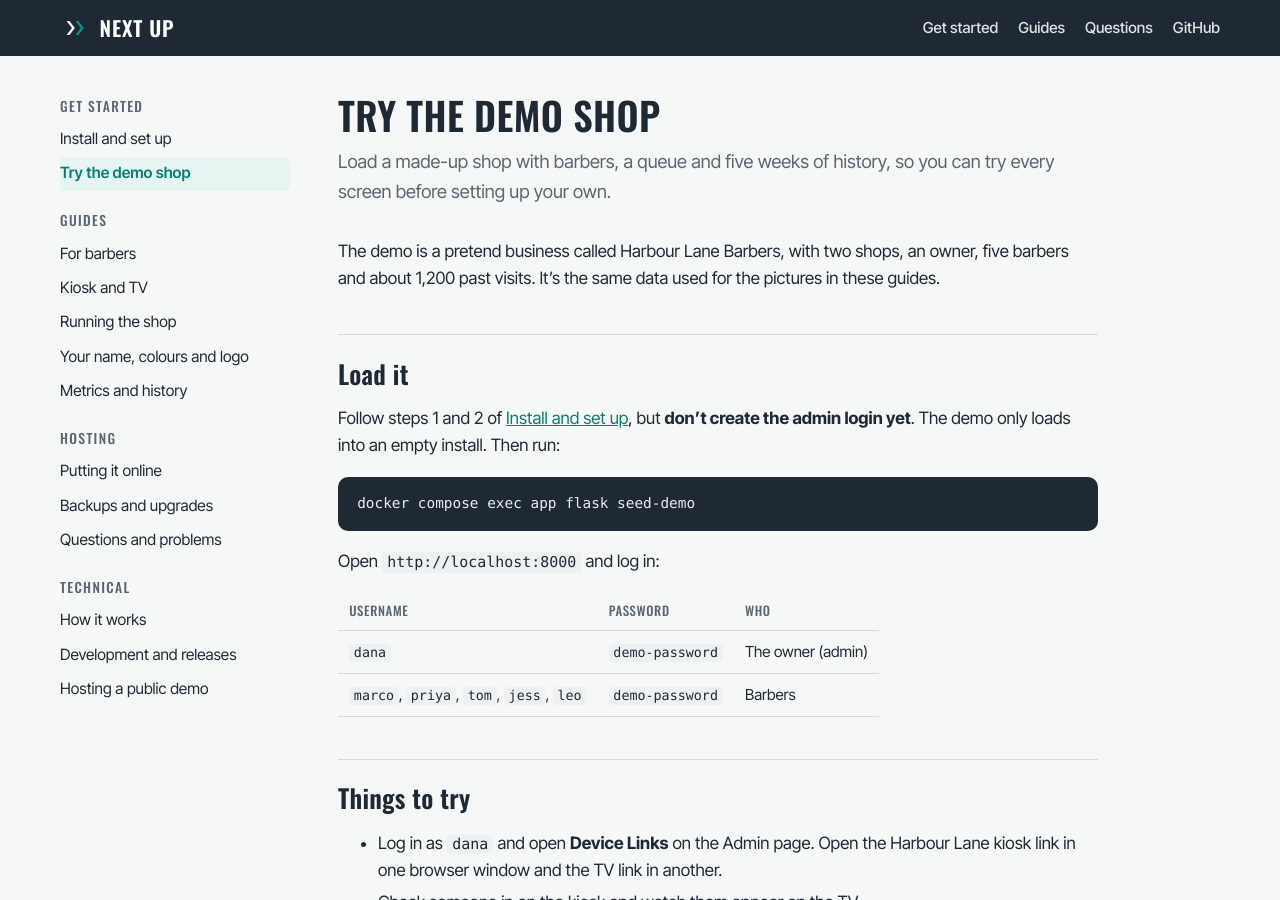
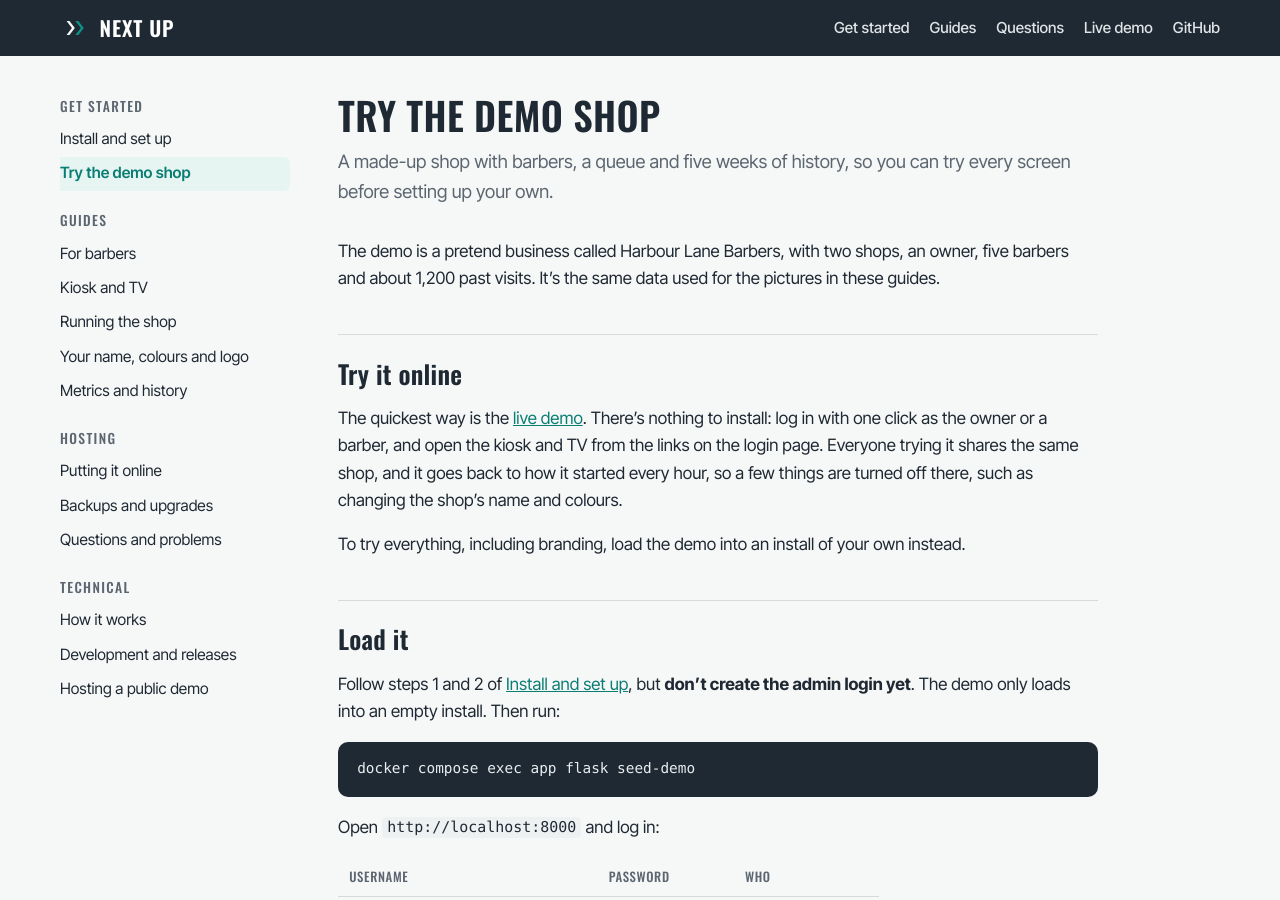
Before and after one commit to feisar91/next-up, a Jekyll site: the page built from docs/demo.md, in a window 1280 px wide and 900 px high. Built offline with Jekyll 4.4.1, drawn with Linux system fonts in a browser that asks for light colours.

Commit message:
docs: Link the live demo from the docs site
The address is demo_url in docs/_config.yml; leaving it blank hides the links.

Co-Authored-By: Claude Opus 5.5 <noreply@anthropic.com>

```diff
--- a/docs/_config.yml
+++ b/docs/_config.yml
@@ -2,6 +2,8 @@ title: Next Up
 description: Walk-in check-in for barber shops. Customers put their name in on a tablet, the queue shows on the shop TV, and barbers call people up from their phones. Free and open source.
 # The GitHub repository, used for the install commands and links.
 repository: feisar91/next-up
+# The public demo (docs/technical/public-demo.md). Leave blank to hide the links to it.
+demo_url: https://nextup.demo.feisar.xyz
 # Where the site is served from: /<repository name> for GitHub Pages project
 # sites, or "" on a custom domain.
 baseurl: /next-up
--- a/docs/_layouts/default.html
+++ b/docs/_layouts/default.html
@@ -35,6 +35,7 @@
         <a href="{{ '/getting-started/' | relative_url }}">Get started</a>
         <a href="{{ '/guides/barbers/' | relative_url }}">Guides</a>
         <a href="{{ '/faq/' | relative_url }}">Questions</a>
+        {% if site.demo_url %}<a href="{{ site.demo_url }}">Live demo</a>{% endif %}
         <a href="https://github.com/{{ site.repository }}">GitHub</a>
       </nav>
     </div>
--- a/docs/demo.md
+++ b/docs/demo.md
@@ -1,11 +1,17 @@
 ---
 title: Try the demo shop
-lead: Load a made-up shop with barbers, a queue and five weeks of history, so you can try every screen before setting up your own.
+lead: A made-up shop with barbers, a queue and five weeks of history, so you can try every screen before setting up your own.
 next: { title: "For barbers", url: /guides/barbers/ }
 ---
 
 The demo is a pretend business called Harbour Lane Barbers, with two shops, an owner, five barbers and about 1,200 past visits. It's the same data used for the pictures in these guides.
+{% if site.demo_url %}
+## Try it online
 
+The quickest way is the [live demo]({{ site.demo_url }}). There's nothing to install: log in with one click as the owner or a barber, and open the kiosk and TV from the links on the login page. Everyone trying it shares the same shop, and it goes back to how it started every hour, so a few things are turned off there, such as changing the shop's name and colours.
+
+To try everything, including branding, load the demo into an install of your own instead.
+{% endif %}
 ## Load it
 
 Follow steps 1 and 2 of [Install and set up](../getting-started/), but **don't create the admin login yet**. The demo only loads into an empty install. Then run:
--- a/docs/index.html
+++ b/docs/index.html
@@ -8,6 +8,7 @@ home: true
     <p>Customers put their name in on a tablet by the door. The queue shows on the TV. Barbers call the next person up from their phone. It replaces the paper sign-in sheet, and it's free.</p>
     <div class="hero-actions">
       <a class="button" href="{{ '/getting-started/' | relative_url }}">Set it up</a>
+      {% if site.demo_url %}<a class="button button-quiet" href="{{ site.demo_url }}">Try the live demo</a>{% endif %}
       <a class="button button-quiet" href="#video">Watch it work</a>
     </div>
     <img class="hero-image" src="{{ '/assets/img/hero.webp' | relative_url }}" alt="A barber's phone, the shop TV and the check-in tablet, all showing the same queue">
```
Also changed, not shown: docs/getting-started.md (+1 -1 lines).
